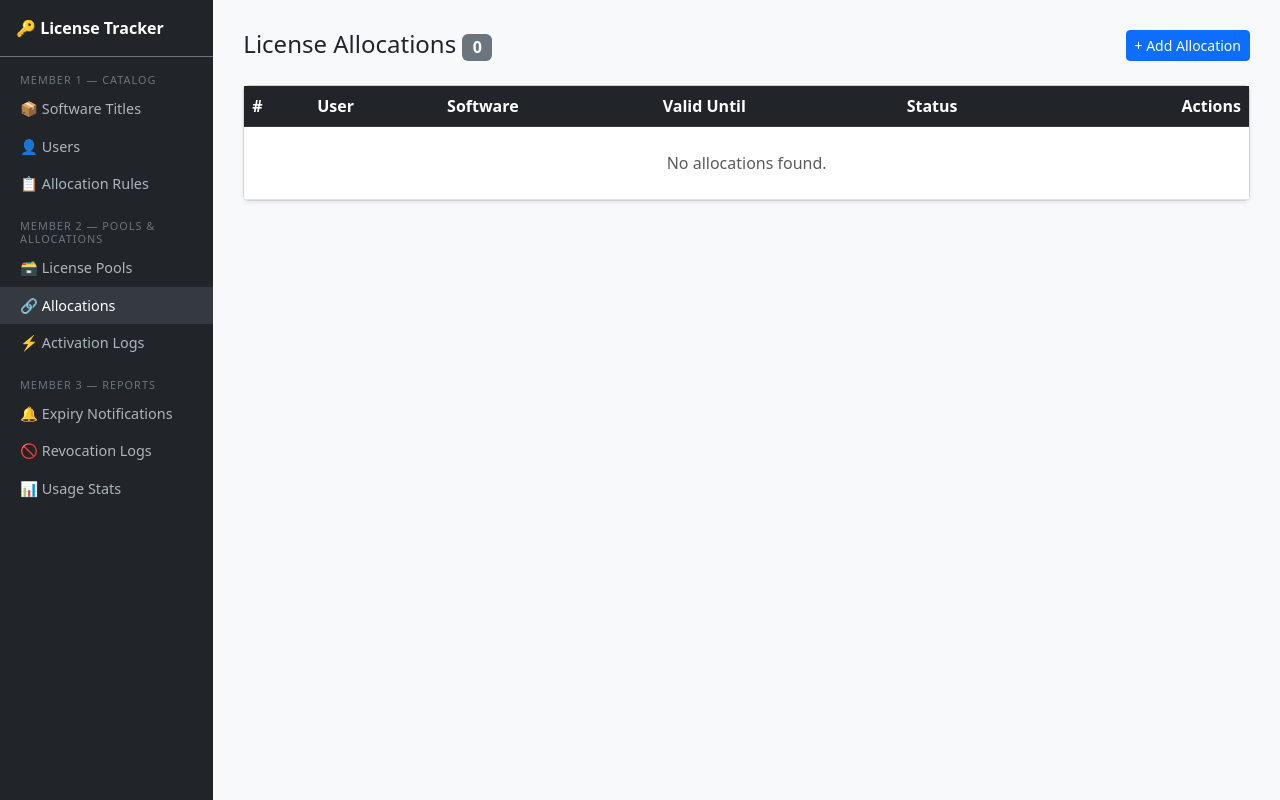
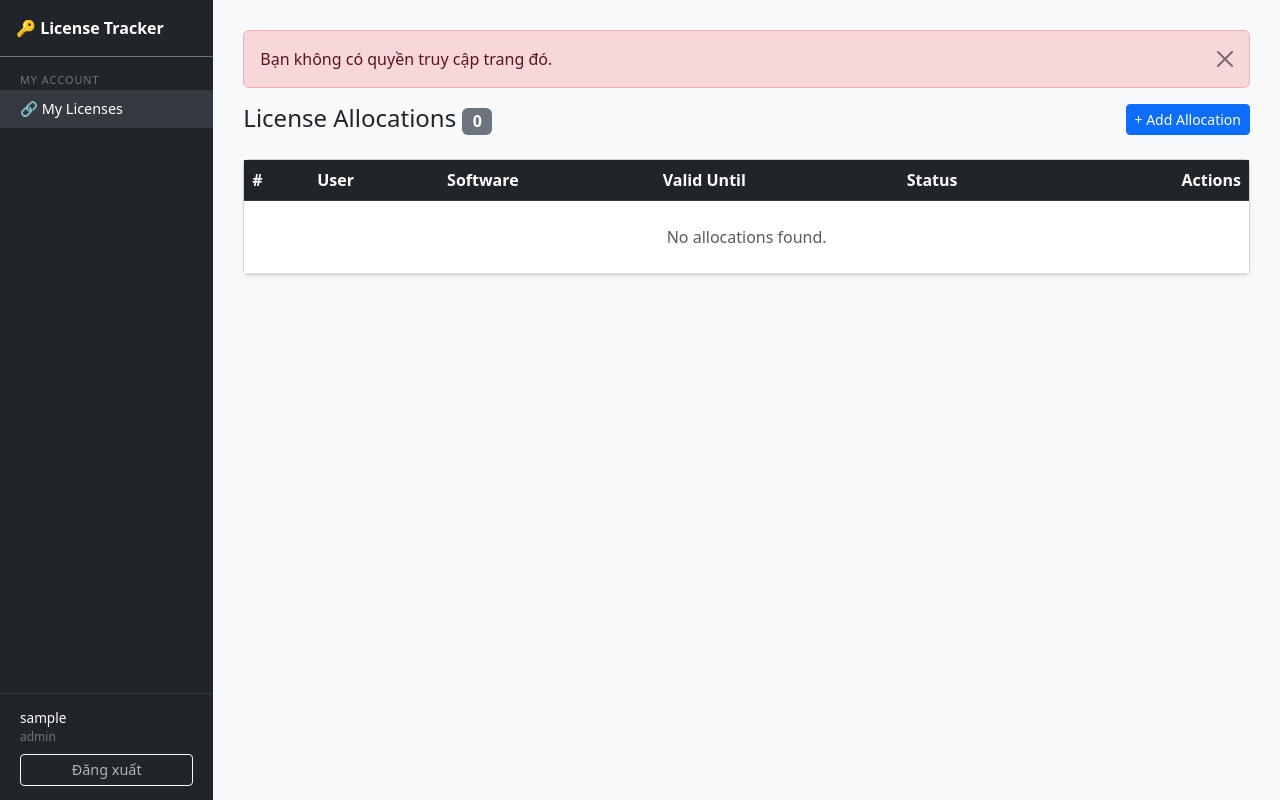
Before and after one commit to dtn23070605/group7-software-license-tracker, a PHP site: page /index.php?module=allocation&action=index&error=forbidden in a window 1280 px wide. Run offline with PHP 8.4, Linux system fonts and the light colour scheme; the visitor is signed in with stand-in values (Sample User, id 1); data comes from the database, SQL or seed files in the repository; data that the repository does not hold is empty.

Commit message:
Add role-based sidebar and user info box in header

```diff
--- a/views/layout/header.php
+++ b/views/layout/header.php
@@ -1,3 +1,6 @@
+<?php
+require_once __DIR__ . '/../../auth/Auth.php';
+?>
 <!DOCTYPE html>
 <html lang="en">
 <head>
@@ -7,11 +10,12 @@
     <link href="https://cdn.jsdelivr.net/npm/bootstrap@5.3.0/dist/css/bootstrap.min.css" rel="stylesheet">
     <style>
         body { background-color: #f8f9fa; }
-        .sidebar { min-height: 100vh; background-color: #212529; }
+        .sidebar { min-height: 100vh; background-color: #212529; display: flex; flex-direction: column; }
         .sidebar a { color: #adb5bd; text-decoration: none; display: block; padding: 8px 20px; font-size: 0.9rem; }
         .sidebar a:hover, .sidebar a.active { background-color: #343a40; color: #fff; }
         .sidebar h6 { color: #6c757d; padding: 16px 20px 4px; font-size: 0.68rem; text-transform: uppercase; letter-spacing: 1px; margin: 0; }
         .main-content { padding: 30px; }
+        .user-box { margin-top: auto; padding: 14px 20px; border-top: 1px solid #343a40; }
     </style>
 </head>
 <body>
@@ -22,6 +26,8 @@
             <span class="text-white fw-bold">🔑 License Tracker</span>
         </div>
         <?php $mod = $_GET['module'] ?? 'software'; ?>
+
+        <?php if (Auth::isAdmin()): ?>
             <h6>Member 1 — Catalog</h6>
             <a href="index.php?module=software&action=index"  class="<?= $mod === 'software'  ? 'active' : '' ?>">📦 Software Titles</a>
             <a href="index.php?module=user&action=index"      class="<?= $mod === 'user'      ? 'active' : '' ?>">👤 Users</a>
@@ -34,13 +40,23 @@
             <a href="index.php?module=expiry&action=index"     class="<?= $mod === 'expiry'     ? 'active' : '' ?>">🔔 Expiry Notifications</a>
             <a href="index.php?module=revocation&action=index" class="<?= $mod === 'revocation' ? 'active' : '' ?>">🚫 Revocation Logs</a>
             <a href="index.php?module=stats&action=index"      class="<?= $mod === 'stats'      ? 'active' : '' ?>">📊 Usage Stats</a>
+        <?php else: ?>
+            <h6>My Account</h6>
+            <a href="index.php?module=allocation&action=index" class="<?= $mod === 'allocation' ? 'active' : '' ?>">🔗 My Licenses</a>
+        <?php endif; ?>
+
+        <div class="user-box">
+            <div class="text-white" style="font-size:0.85rem"><?= htmlspecialchars(Auth::getUsername() ?? '') ?></div>
+            <div class="text-secondary mb-2" style="font-size:0.75rem"><?= htmlspecialchars(Auth::getRole() ?? '') ?></div>
+            <a href="logout.php" class="btn btn-sm btn-outline-light w-100" style="padding:4px">Đăng xuất</a>
+        </div>
     </div>
     <div class="col-md-10 main-content">
         <?php
         $success = $_GET['success'] ?? '';
         $error   = $_GET['error'] ?? '';
         $successMessages = ['created'=>'Record created successfully.','updated'=>'Record updated successfully.','deleted'=>'Record deleted successfully.'];
-        $errorMessages   = ['notfound'=>'Record not found.','has_pools'=>'Cannot delete: this software title has linked license pools.','has_allocations'=>'Cannot delete: this record has linked allocations.'];
+        $errorMessages   = ['notfound'=>'Record not found.','has_pools'=>'Cannot delete: this software title has linked license pools.','has_allocations'=>'Cannot delete: this record has linked allocations.','forbidden'=>'Bạn không có quyền truy cập trang đó.'];
         ?>
         <?php if ($success && isset($successMessages[$success])): ?>
             <div class="alert alert-success alert-dismissible fade show"><?= $successMessages[$success] ?><button type="button" class="btn-close" data-bs-dismiss="alert"></button></div>
```
Lines whose indentation alone changed are shown as unchanged.
